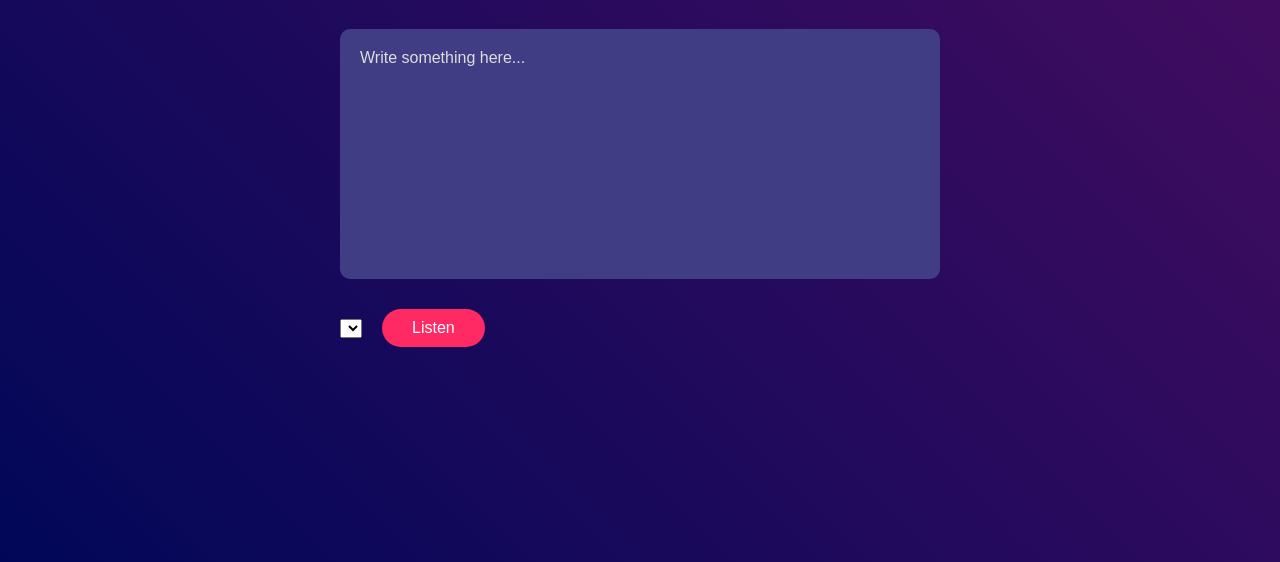
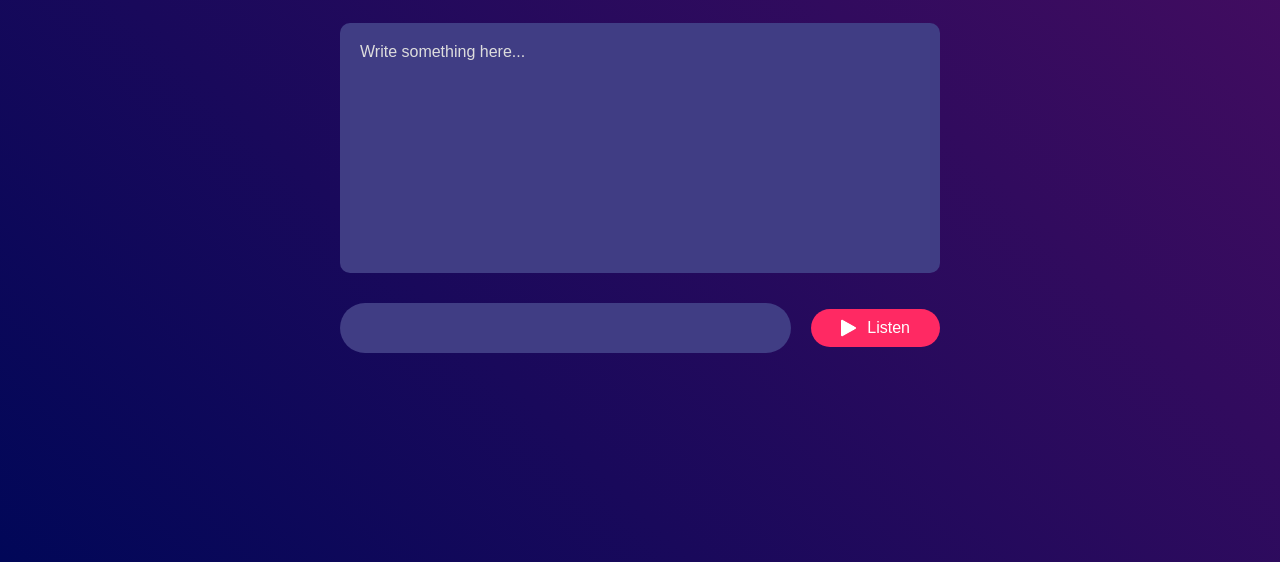
Before and after one commit to maheshsale/text-to-speech, a plain HTML site: page index.html in a window 1280 px wide. Shown: the part 238-800 px from the top of the page. Drawn offline with Linux system fonts and the light colour scheme.

Commit message:
Textarea and button is added

```diff
--- a/index.html
+++ b/index.html
@@ -12,7 +12,7 @@
             <textarea placeholder="Write something here..."></textarea>
             <div class="row">
                   <select></select>
-                  <button>Listen</button>
+                  <button><img src="images/play.png" alt="play icon">Listen</button>
             </div>
       </div>
 </body>
--- a/style.css
+++ b/style.css
@@ -62,4 +62,23 @@ button{
       border: 0;
       outline: 0;
       cursor: pointer;
+      display: flex;
+      align-items: center;
 }
+
+button img{
+      width: 16px;
+      margin-right: 10px;
+}
+
+select{
+      flex: 1;
+      color: #fff;
+      background: #403d84;
+      height: 50px;
+      padding: 0 20px;
+      border: 0;
+      outline: 0;
+      border-radius: 35px;
+      appearance: none;
+}
```
